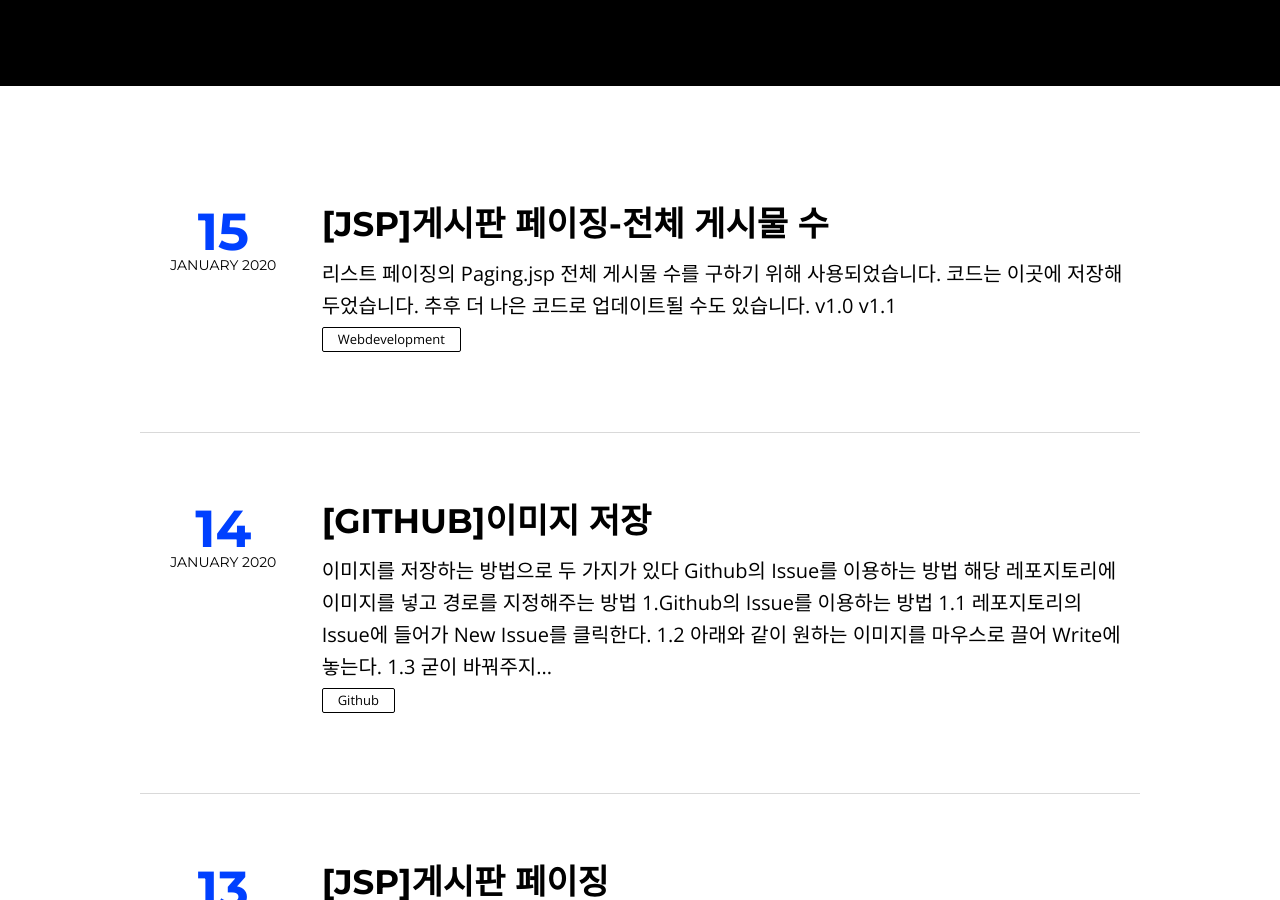
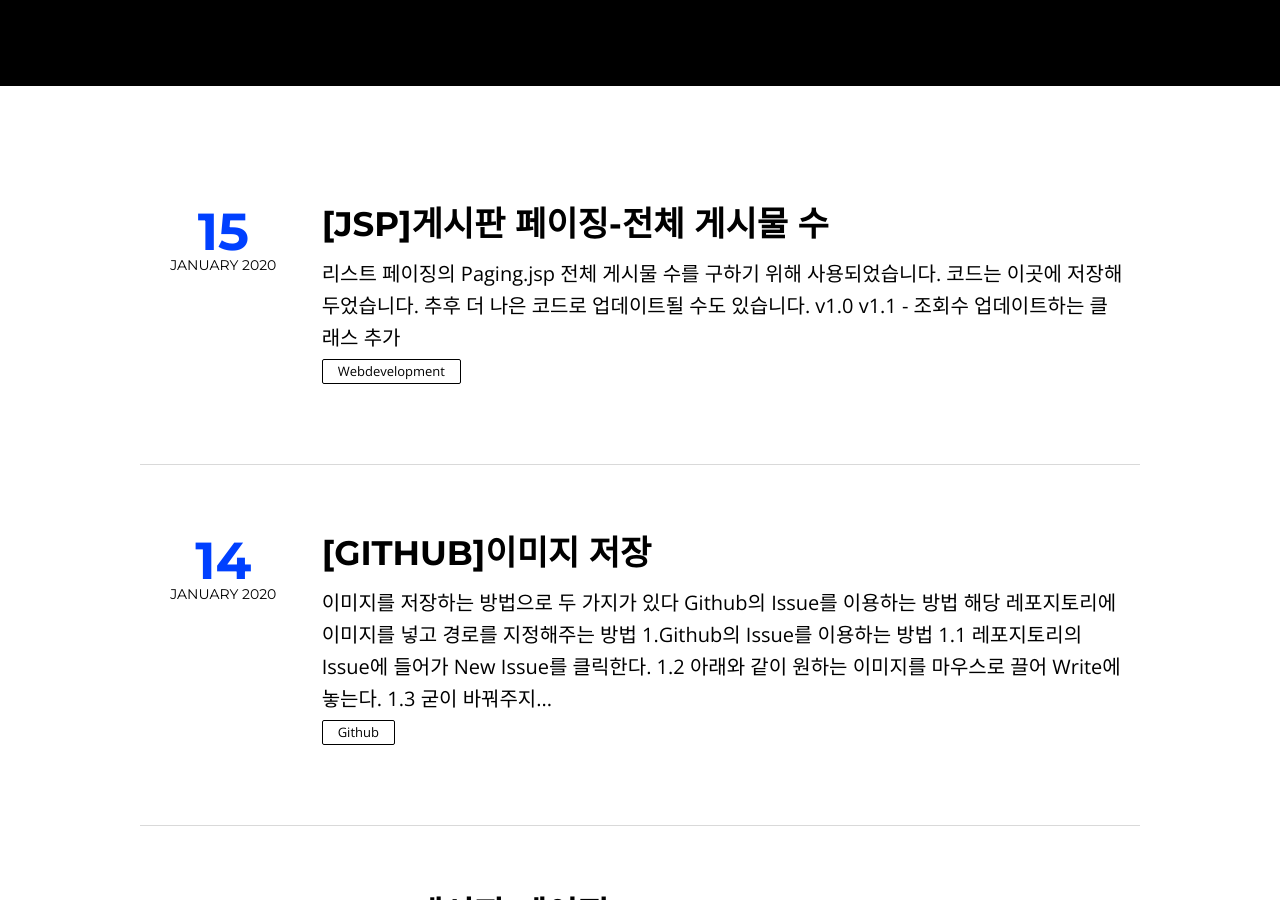
Before and after one commit to NamSuJi/namsuji.github.io, a Jekyll site: the page built from index.html, in a window 1280 px wide and 900 px high, scrolled down 438 px. Built offline with Jekyll 4.4.1, drawn with Linux system fonts in a browser that asks for light colours; nearby versions of some CDN libraries; the list of posts is cut into pages by our own code.

Commit message:
조회수 업데이트하는 클래스 추가

```diff
--- a/_posts/2020-01-15-listPaging_total.md
+++ b/_posts/2020-01-15-listPaging_total.md
@@ -1,7 +1,7 @@
 ---
 layout: post
 title: "[JSP]게시판 페이징-전체 게시물 수"
-description: 게시판 페이징하기 위해 전체 게시물 수 구하기
+description: 게시판 페이징하기 위해 전체 게시물 수 구하기,조회수 업데이트
 headline:
 modified: 2020-01-15
 category: webdevelopment
@@ -23,6 +23,6 @@ featured: true
 >> ![Paging](https://user-images.githubusercontent.com/52815908/72394881-18838900-377b-11ea-9416-a33dfe42a726.png)
 >
 >
->> v1.1
+>> v1.1 - 조회수 업데이트하는 클래스 추가
 >>
 >>![paging](https://user-images.githubusercontent.com/52815908/72487040-0de6f380-3850-11ea-9aa8-f228779adbde.png)
```
